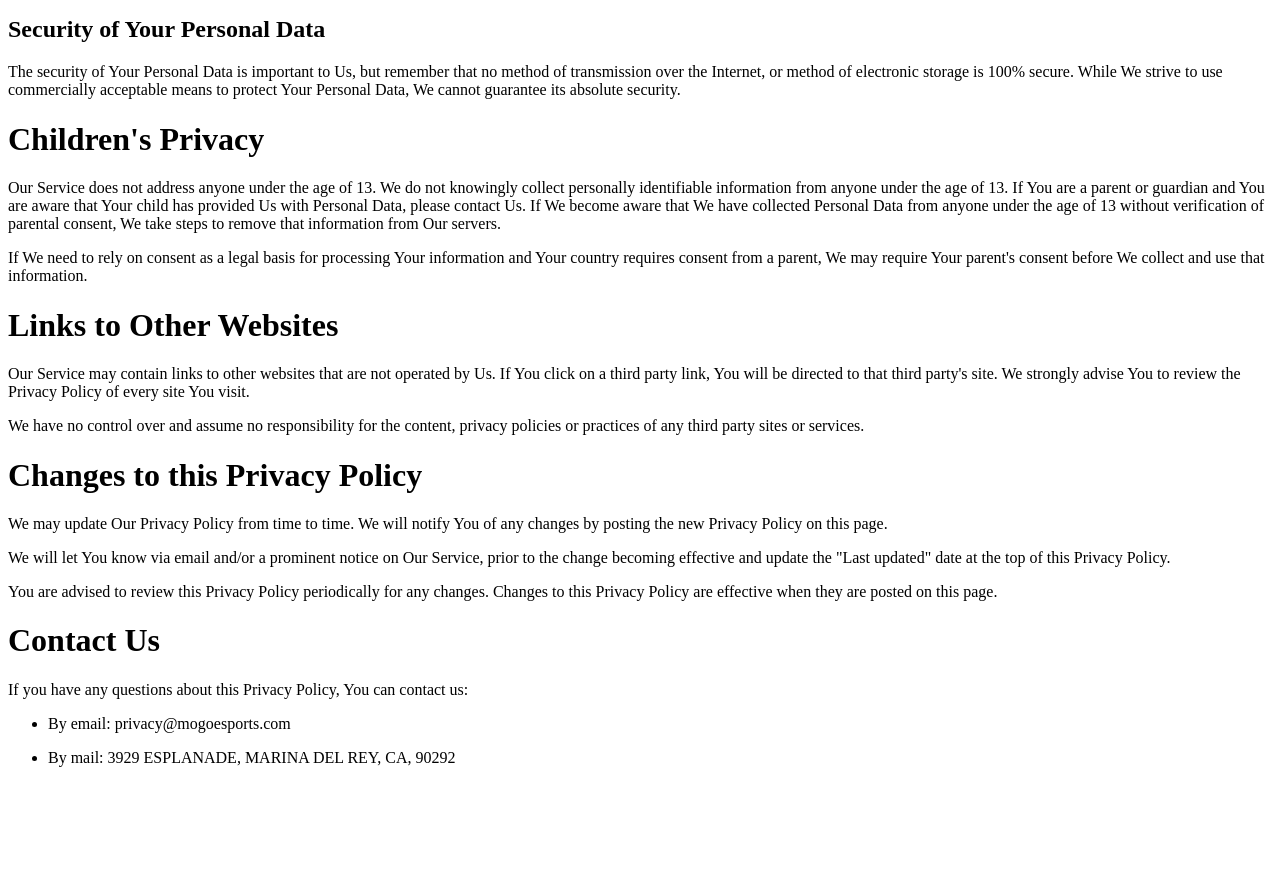
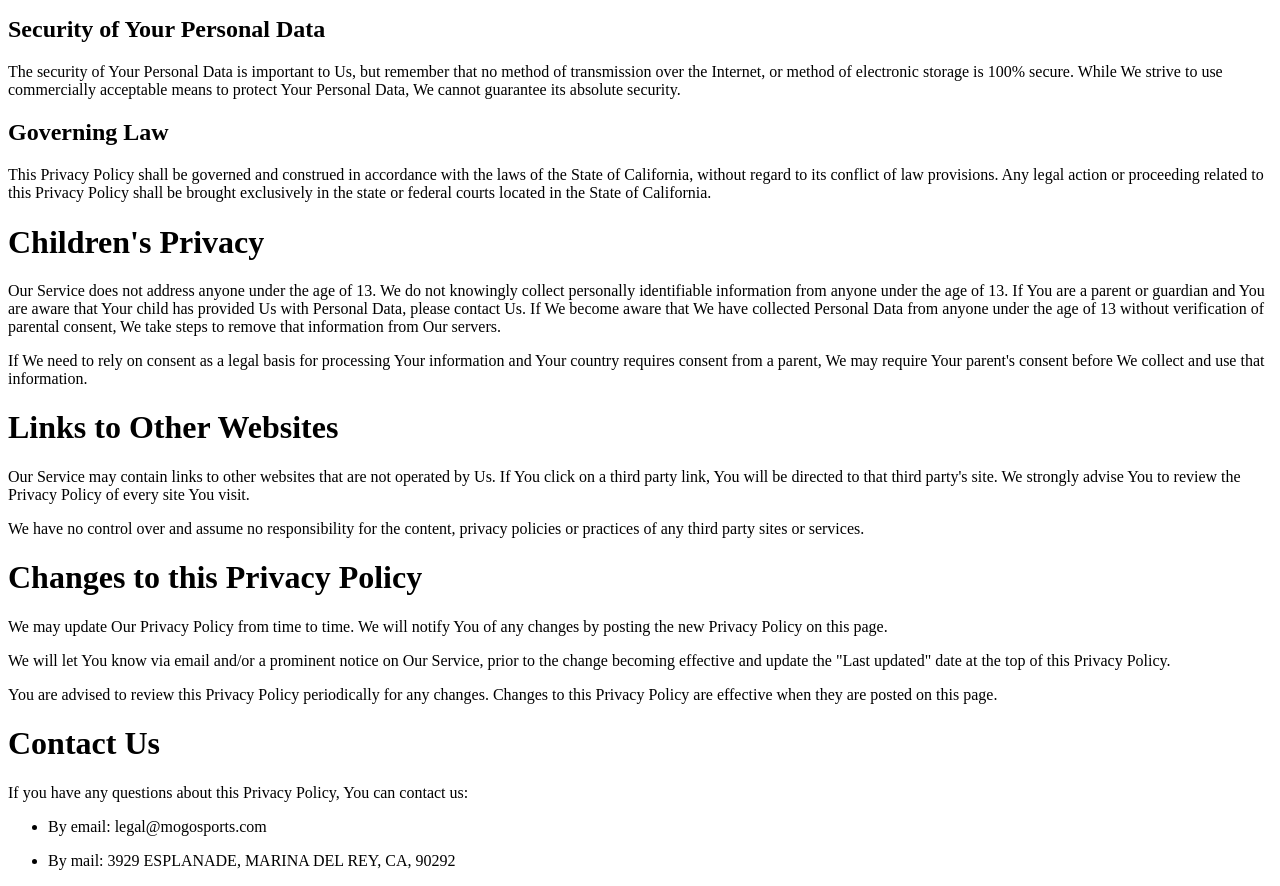
Before and after one commit to Sharkbunny/Artemis-Ave-LLC-Privacy-Policy, a plain HTML site: page index.html in a window 1280 px wide. Shown: the part 3501-4387 px from the top of the page. Before the commit the page ends 4284 px from the top, so only its background shows below. Drawn offline with Linux system fonts and the light colour scheme.

Commit message:
Added court of law.

```diff
--- a/index.html
+++ b/index.html
@@ -145,6 +145,8 @@
 </ul>
 <h2>Security of Your Personal Data</h2>
 <p>The security of Your Personal Data is important to Us, but remember that no method of transmission over the Internet, or method of electronic storage is 100% secure. While We strive to use commercially acceptable means to protect Your Personal Data, We cannot guarantee its absolute security.</p>
+<h2>Governing Law</h2>
+<p>This Privacy Policy shall be governed and construed in accordance with the laws of the State of California, without regard to its conflict of law provisions. Any legal action or proceeding related to this Privacy Policy shall be brought exclusively in the state or federal courts located in the State of California.</p>
 <h1>Children's Privacy</h1>
 <p>Our Service does not address anyone under the age of 13. We do not knowingly collect personally identifiable information from anyone under the age of 13. If You are a parent or guardian and You are aware that Your child has provided Us with Personal Data, please contact Us. If We become aware that We have collected Personal Data from anyone under the age of 13 without verification of parental consent, We take steps to remove that information from Our servers.</p>
 <p>If We need to rely on consent as a legal basis for processing Your information and Your country requires consent from a parent, We may require Your parent's consent before We collect and use that information.</p>
@@ -159,7 +161,7 @@
 <p>If you have any questions about this Privacy Policy, You can contact us:</p>
 <ul>
 <li>
-<p>By email: privacy@mogoesports.com</p>
+<p>By email: legal@mogosports.com</p>
 </li>
 <li>
 <p>By mail: 3929 ESPLANADE, MARINA DEL REY, CA, 90292</p>
```
